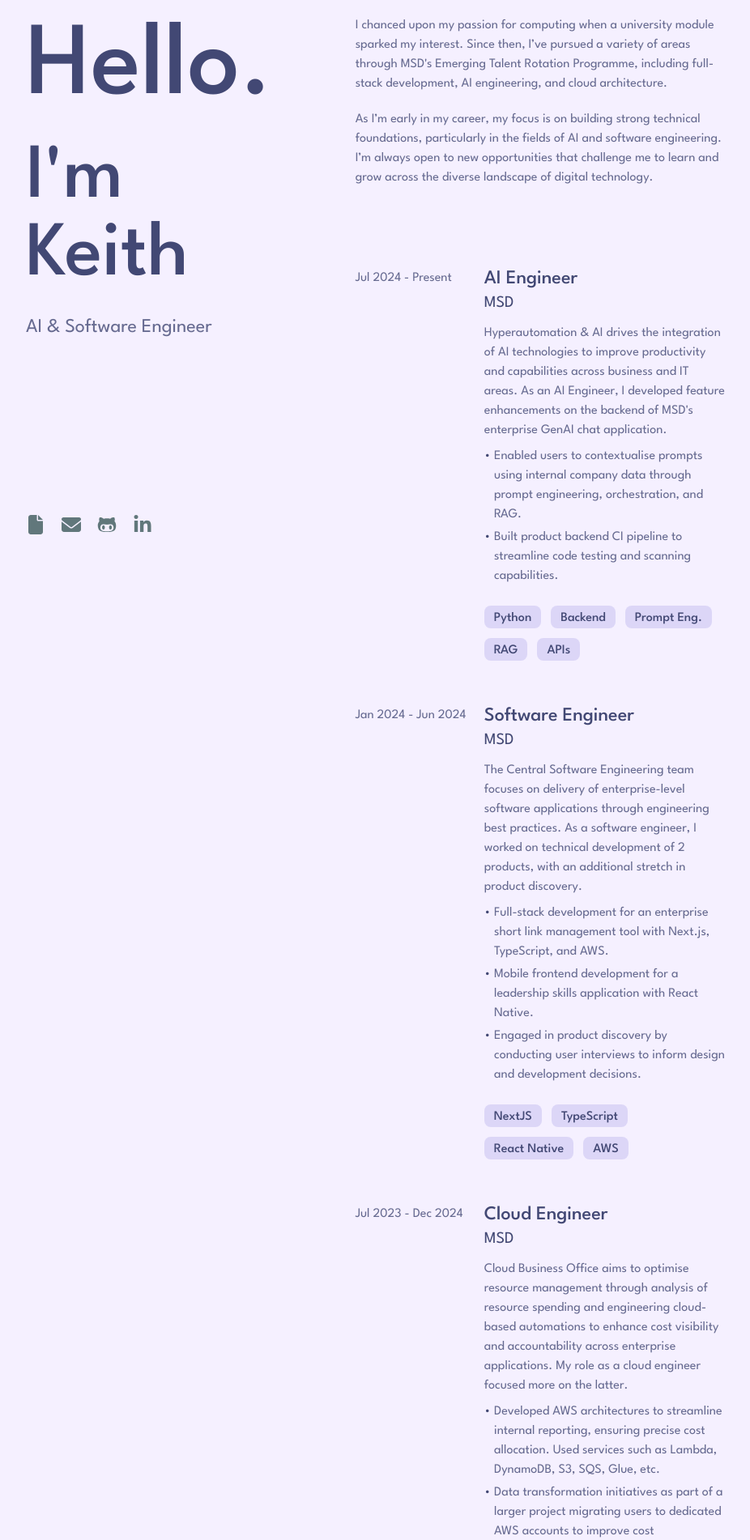
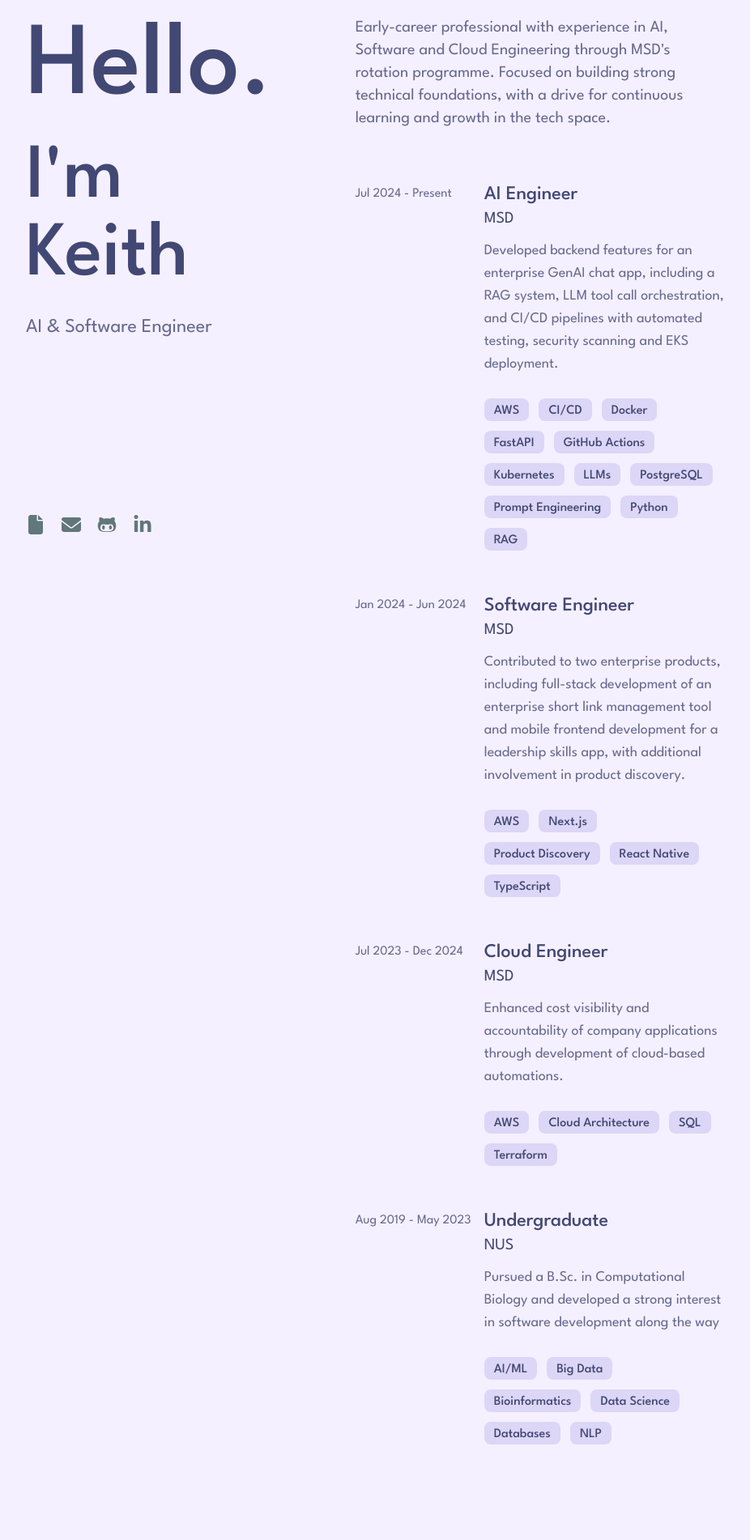
Before and after one commit to keithchewzk/heyitskeith, a React (Create React App) app: page / in a window 1280 px wide. Shown: the part 60-1962 px from the top of the page at 81% size, without its empty margins (176-1102 px from the left). Built offline with nearby package versions, Linux system fonts and the light colour scheme.

Commit message:
Make exeprience descriptions and About Me more succiubnt, update skills.

```diff
--- a/src/App.tsx
+++ b/src/App.tsx
@@ -47,7 +47,7 @@ function App() {
         </div>
 
         {/* Right column */}
-        <div className="flex flex-col py-20 w-full md:w-7/12 gap-24">
+        <div className="flex flex-col py-20 w-full md:w-7/12 gap-16">
           <div id="about">
             <About />
           </div>
--- a/src/components/About/About.tsx
+++ b/src/components/About/About.tsx
@@ -1,11 +1,10 @@
 import React from "react";
-import { aboutMeParaOne, aboutMeParaTwo } from "./constants";
+import { aboutMeParaOne } from "./constants";
 
 function About() {
   return (
     <div className="opacity-0 animate-fade-in">
-      <p className="mb-5 text-text-muted">{aboutMeParaOne}</p>
-      <p className="text-text-muted">{aboutMeParaTwo}</p>
+      <p className="text-xl text-text-muted">{aboutMeParaOne}</p>
     </div>
   );
 }
--- a/src/components/About/constants.ts
+++ b/src/components/About/constants.ts
@@ -1,4 +1,2 @@
 export const aboutMeParaOne =
-  "I chanced upon my passion for computing when a university module sparked my interest. Since then, I’ve pursued a variety of areas through MSD's Emerging Talent Rotation Programme, including full-stack development, AI engineering, and cloud architecture.";
-export const aboutMeParaTwo =
-  "As I’m early in my career, my focus is on building strong technical foundations, particularly in the fields of AI and software engineering. I’m always open to new opportunities that challenge me to learn and grow across the diverse landscape of digital technology.";
+  "Early-career professional with experience in AI, Software and Cloud Engineering through MSD's rotation programme. Focused on building strong technical foundations, with a drive for continuous learning and growth in the tech space.";
--- a/src/components/Experience/Job.tsx
+++ b/src/components/Experience/Job.tsx
@@ -26,7 +26,7 @@ function Job({
         <p className="text-2xl font-medium">{role}</p>
         <p className="text-xl mb-3">{company}</p>
         <div className="mb-3 -m-2 p-2">
-          <p className="text-md text-text-muted mb-2">{description}</p>
+          <p className="text-lg text-text-muted mb-2">{description}</p>
           <div>
             {additionalDescription &&
               additionalDescription.map((desc, index) => (
--- a/src/components/Experience/constants.ts
+++ b/src/components/Experience/constants.ts
@@ -4,17 +4,16 @@ export const JOBS = [
     role: "Undergraduate",
     company: "NUS",
     description:
-      "I pursued a Bachelor's degree in Computational Biology, studying a mix of biology and computer science modules. Along the way, I found that I enjoyed building software more than doing scientific research, which led me to where I am today in the tech industry.",
+      "Pursued a B.Sc. in Computational Biology and developed a strong interest in software development along the way",
     additionalDescription: undefined,
     dateRange: "Aug 2019 - May 2023",
     skills: [
+      "AI/ML",
+      "Big Data",
       "Bioinformatics",
-      "NLP",
       "Data Science",
       "Databases",
-      "AI/ML",
-      "Genomics",
-      "Big Data",
+      "NLP",
     ],
   },
   {
@@ -22,41 +21,44 @@ export const JOBS = [
     role: "Cloud Engineer",
     company: "MSD",
     description:
-      "Cloud Business Office aims to optimise resource management through analysis of resource spending and engineering cloud-based automations to enhance cost visibility and accountability across enterprise applications. My role as a cloud engineer focused more on the latter.",
-    additionalDescription: [
-      "Developed AWS architectures to streamline internal reporting, ensuring precise cost allocation. Used services such as Lambda, DynamoDB, S3, SQS, Glue, etc.",
-      "Data transformation initiatives as part of a larger project migrating users to dedicated AWS accounts to improve cost accountability for enterprise applications.",
-      "Migration of team's cloud resources to Terraform following company movement towards IaC adoption.",
-      "Backend development of dashboards for application owners to self-manage cloud spending practices in their teams.",
-    ],
+      "Enhanced cost visibility and accountability of company applications through development of cloud-based automations.",
     dateRange: "Jul 2023 - Dec 2024",
-    skills: ["Python", "AWS", "SQL"],
+    skills: ["AWS", "Cloud Architecture", "SQL", "Terraform"],
   },
   {
     id: "2",
     role: "Software Engineer",
     company: "MSD",
     description:
-      "The Central Software Engineering team focuses on delivery of enterprise-level software applications through engineering best practices. As a software engineer, I worked on technical development of 2 products, with an additional stretch in product discovery.",
-    additionalDescription: [
-      "Full-stack development for an enterprise short link management tool with Next.js, TypeScript, and AWS. ",
-      "Mobile frontend development for a leadership skills application with React Native.",
-      "Engaged in product discovery by conducting user interviews to inform design and development decisions.",
+      "Contributed to two enterprise products, including full-stack development of an enterprise short link management tool and mobile frontend development for a leadership skills app, with additional involvement in product discovery.",
+    dateRange: "Jan 2024 - Jun 2024",
+    skills: [
+      "AWS",
+      "Next.js",
+      "Product Discovery",
+      "React Native",
+      "TypeScript",
     ],
-    dateRange: "Jan 2024 - Jun 2024",
-    skills: ["NextJS", "TypeScript", "React Native", "AWS"],
   },
   {
     id: "3",
     role: "AI Engineer",
     company: "MSD",
     description:
-      "Hyperautomation & AI drives the integration of AI technologies to improve productivity and capabilities across business and IT areas. As an AI Engineer, I developed feature enhancements on the backend of MSD's enterprise GenAI chat application.",
-    additionalDescription: [
-      "Enabled users to contextualise prompts using internal company data through prompt engineering, orchestration, and RAG.",
-      "Built product backend CI pipeline to streamline code testing and scanning capabilities.",
+      "Developed backend features for an enterprise GenAI chat app, including a RAG system, LLM tool call orchestration, and CI/CD pipelines with automated testing, security scanning and EKS deployment.",
+    dateRange: "Jul 2024 - Present",
+    skills: [
+      "AWS",
+      "CI/CD",
+      "Docker",
+      "FastAPI",
+      "GitHub Actions",
+      "Kubernetes",
+      "LLMs",
+      "PostgreSQL",
+      "Prompt Engineering",
+      "Python",
+      "RAG",
     ],
-    dateRange: "Jul 2024 - Present",
-    skills: ["Python", "Backend", "Prompt Eng.", "RAG", "APIs"],
   },
 ];
--- a/src/components/Hero/Hero.tsx
+++ b/src/components/Hero/Hero.tsx
@@ -3,7 +3,7 @@ function Hero() {
     <div className="mb-20">
       <p className="text-9xl font-medium mb-6">Hello.</p>
       <p className="text-8xl font-medium mb-6">I'm Keith</p>
-      <p className="text-2xl text-text-muted">AI & Software Engineer</p>
+      <p className="text-2xl text-text-muted mb-5">AI & Software Engineer</p>
     </div>
   );
 }
```
